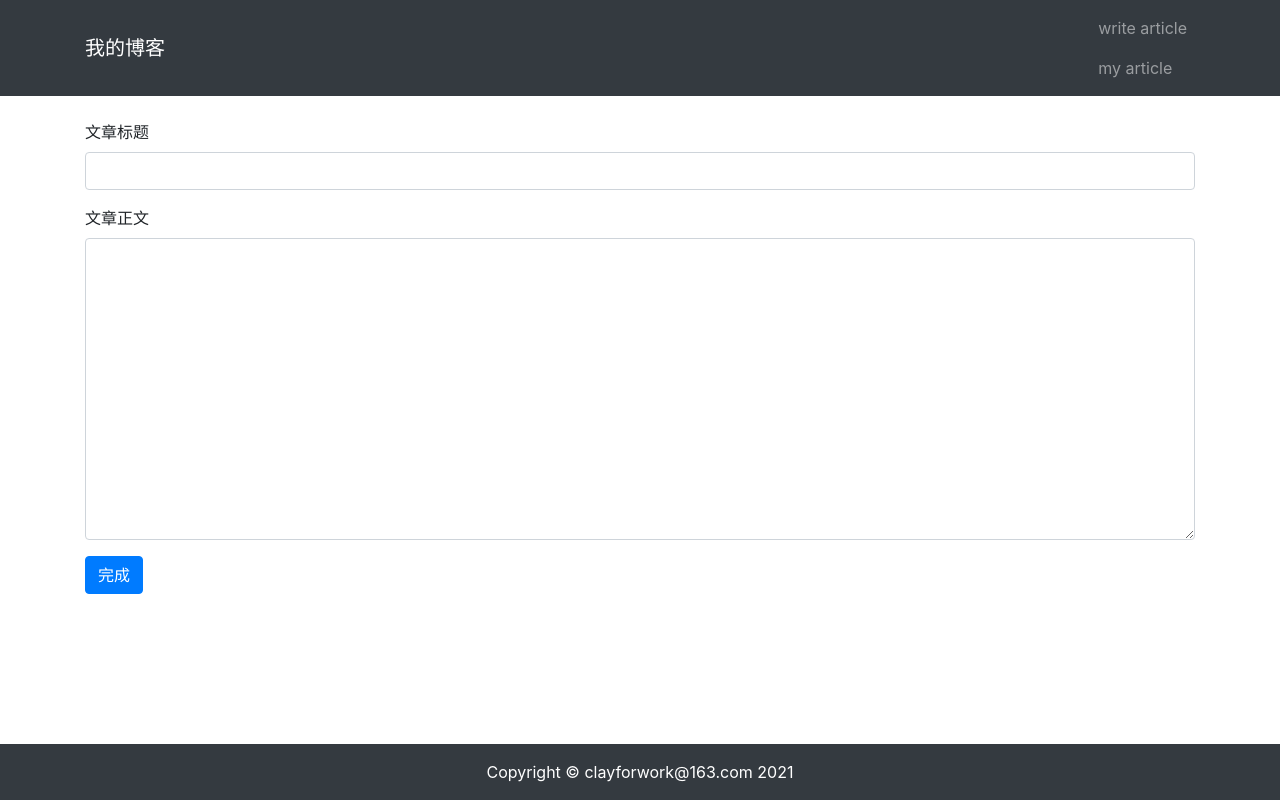
After one commit to ClayLaugh/my_blog, a Django app: template templates/article/create.html in a window 1280 px wide. The commit adds this page. Run offline with Django 3.2, Linux system fonts and the light colour scheme; the template is opened without the code that fills it, so the values that code supplies are empty; parts of the project's set-up code (start-up, migrations or seed data) failed here and were passed over; some libraries are stand-ins or nearby versions.

Commit message:
add function to create article

```diff
--- a/article/urls.py
+++ b/article/urls.py
@@ -8,4 +8,5 @@ urlpatterns = [
     path("article-list/", views.article_list, name="article_list"),
     # 文章详情
     path("article-detail/<int:id>/", views.article_detail, name="article_detail"),
+    path("article-create/", view.article_create, name="article_create"),
 ]
--- /dev/null
+++ b/templates/article/create.html
@@ -0,0 +1,35 @@
+<!-- extends表明此页面继承自 base.html 文件 -->
+{% extends "base.html" %} {% load staticfiles %}
+<!-- 写入 base.html 中定义的 title -->
+{% block title %} 写文章 {% endblock title %}
+<!-- 写入 base.html 中定义的 content -->
+{% block content %}
+<!-- 写文章表单 -->
+<div class="container">
+    <div class="row">
+        <div class="col-12">
+            <br>
+            <!-- 提交文章的表单 -->
+            <form method="post" action=".">
+                <!-- Django中需要POST数据的地方都必须有csrf_token -->
+                {% csrf_token %}
+                <!-- 文章标题 -->
+                <div class="form-group">
+                    <!-- 标签 -->
+                    <label for="title">文章标题</label>
+                    <!-- 文本框 -->
+                    <input type="text" class="form-control" id="title" name="title">
+                </div>
+                <!-- 文章正文 -->
+                <div class="form-group">
+                    <label for="body">文章正文</label>
+                    <!-- 文本区域 -->
+                    <textarea type="text" class="form-control" id="body" name="body" rows="12"></textarea>
+                </div>
+                <!-- 提交按钮 -->
+                <button type="submit" class="btn btn-primary">完成</button>
+            </form>
+        </div>
+    </div>
+</div>
+{% endblock content %}
--- a/templates/header.html
+++ b/templates/header.html
@@ -10,7 +10,8 @@
             <ul class="navbar-nav">
                 <!-- 条目 -->
                 <li class="nav-item">
-                    <a class="nav-link" href="{% url 'article:article_list' %}">文章</a>
+                    <a class="nav-link" href="{% url 'article:article_create' %}">write article</a>
+                    <a class="nav-link" href="{% url 'article:article_list' %}">my article</a>
                 </li>
             </ul>
         </div>
```
Also changed, not shown: article/forms.py (added, +7 -0 lines), article/views.py (+21 -0 lines).
